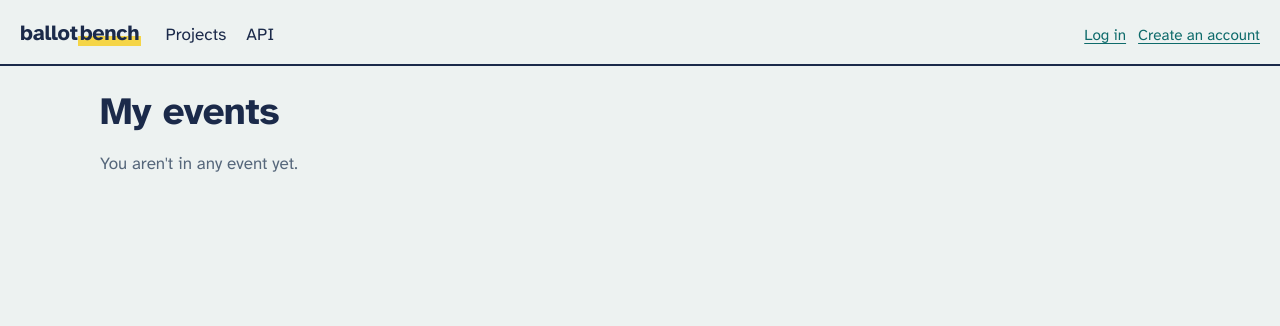
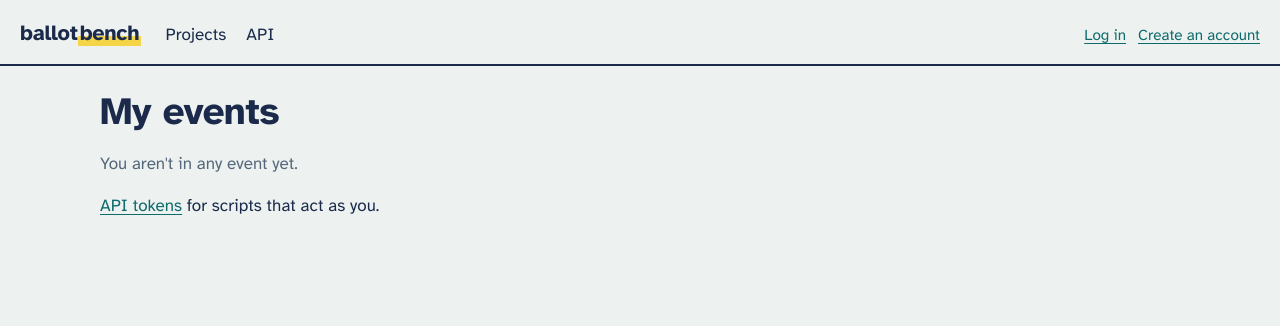
Before and after one commit to keirsalterego/ballotbench, a Django app: template src/portal/templates/portal/home.html in a window 1280 px wide. Shown: the top 326 px of the page. Run offline with Django 5.2, Linux system fonts and the light colour scheme; the template is opened without the code that fills it, so the values that code supplies are empty.

Commit message:
Link the token page from home and describe it in the OpenAPI document

```diff
--- a/src/portal/schema.py
+++ b/src/portal/schema.py
@@ -9,4 +9,4 @@ class BearerTokenScheme(OpenApiAuthenticationExtension):
 
     def get_security_definition(self, auto_schema):
         return {"type": "http", "scheme": "bearer",
-                "description": "An API token. The demo seed prints four; organizers can issue more."}
+                "description": "An API token. The demo seed prints four; anyone signed in can issue their own at /me/tokens."}
--- a/src/portal/templates/portal/home.html
+++ b/src/portal/templates/portal/home.html
@@ -22,6 +22,7 @@
 <p class="muted">You aren't in any event yet.</p>
 {% endif %}
 
+<p><a href="{% url 'tokens' %}">API tokens</a> for scripts that act as you.</p>
 {% if can_create %}<p><a class="button" href="{% url 'event-new' %}">New event</a></p>{% endif %}
 
 {% if joinable %}
--- a/src/portal/urls.py
+++ b/src/portal/urls.py
@@ -2,7 +2,7 @@ from django.contrib.auth import views as auth_views
 from django.urls import path
 from drf_spectacular.views import SpectacularAPIView
 
-from . import api, apidocs, explain, exports, judge, organizer, oversight, participant, progress, results, views
+from . import api, apidocs, explain, exports, tokens, judge, organizer, oversight, participant, progress, results, views
 
 urlpatterns = [
     path("", views.gallery),
@@ -12,6 +12,8 @@ urlpatterns = [
     path("logout", auth_views.LogoutView.as_view(), name="logout"),
     path("signup", views.signup, name="signup"),
     path("me", views.home, name="home"),
+    path("me/tokens", tokens.tokens, name="tokens"),
+    path("me/tokens/<int:pk>/revoke", tokens.revoke, name="token-revoke"),
     path("events/<slug:slug>/join", participant.join_event, name="event-join"),
     path("events/<slug:slug>/me", participant.event_me, name="event-me"),
     path("events/<slug:slug>/team", participant.create_team, name="team-create"),
```
